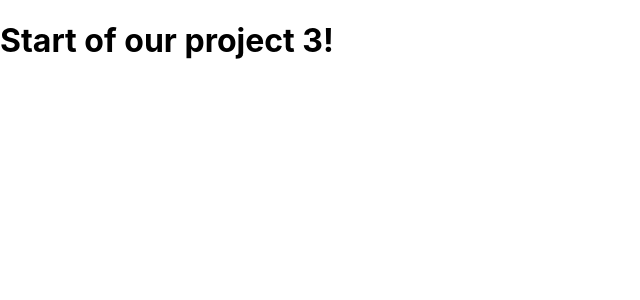
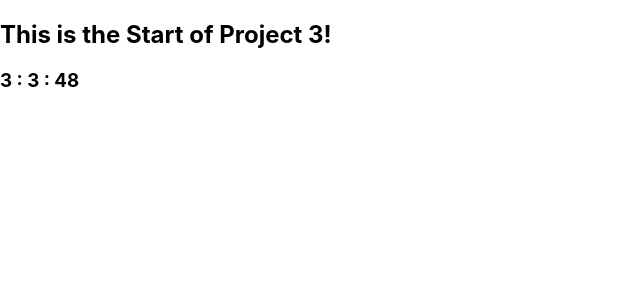
Before and after one commit to deafboi6/proj3, a React (Create React App) app in the folder client/: page / in a window 1280 px wide. Shown: the top 300 px of the page, without its empty margins (0-640 px from the left). Built offline with nearby package versions, Linux system fonts and the light colour scheme; the HTML template or start-up script is replaced by a standard one.

Commit message:
added time to front end

```diff
--- a/client/src/App.js
+++ b/client/src/App.js
@@ -1,11 +1,29 @@
+import React, { useEffect, useRef, useState } from "react";
 
+export default function App() {
+  const newDate = useRef(new Date());
 
-function App() {
+  const [currentHours, setCurrentHours] = useState(newDate.current.getHours());
+  const [currentMinutes, setCurrentMinutes] = useState(
+    newDate.current.getMinutes()
+  );
+  const [currentSeconds, setCurrentSeconds] = useState(
+    newDate.current.getSeconds()
+  );
+  setInterval(() => {
+    newDate.current = new Date();
+    setCurrentHours(newDate.current.getHours());
+    setCurrentMinutes(newDate.current.getMinutes());
+    setCurrentSeconds(newDate.current.getSeconds());
+  }, 1000);
+  const nowTime = `${currentHours} : ${currentMinutes} : ${currentSeconds}`;
+  useEffect(() => {
+    console.log(nowTime);
+  });
   return (
     <div>
-      <h1>Start of our project 3!</h1>
+      <h2>This is the Start of Project 3!</h2>
+      <h3>{nowTime}</h3>
     </div>
   );
 }
-
-export default App;
```
